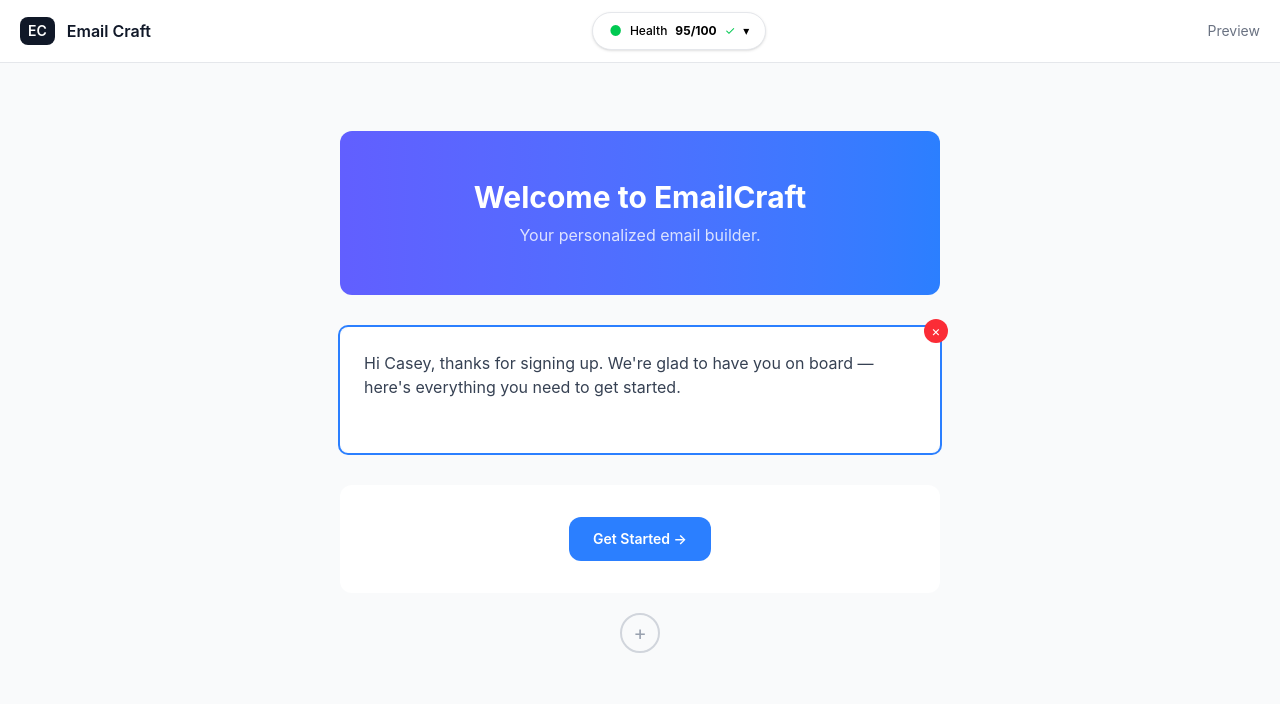
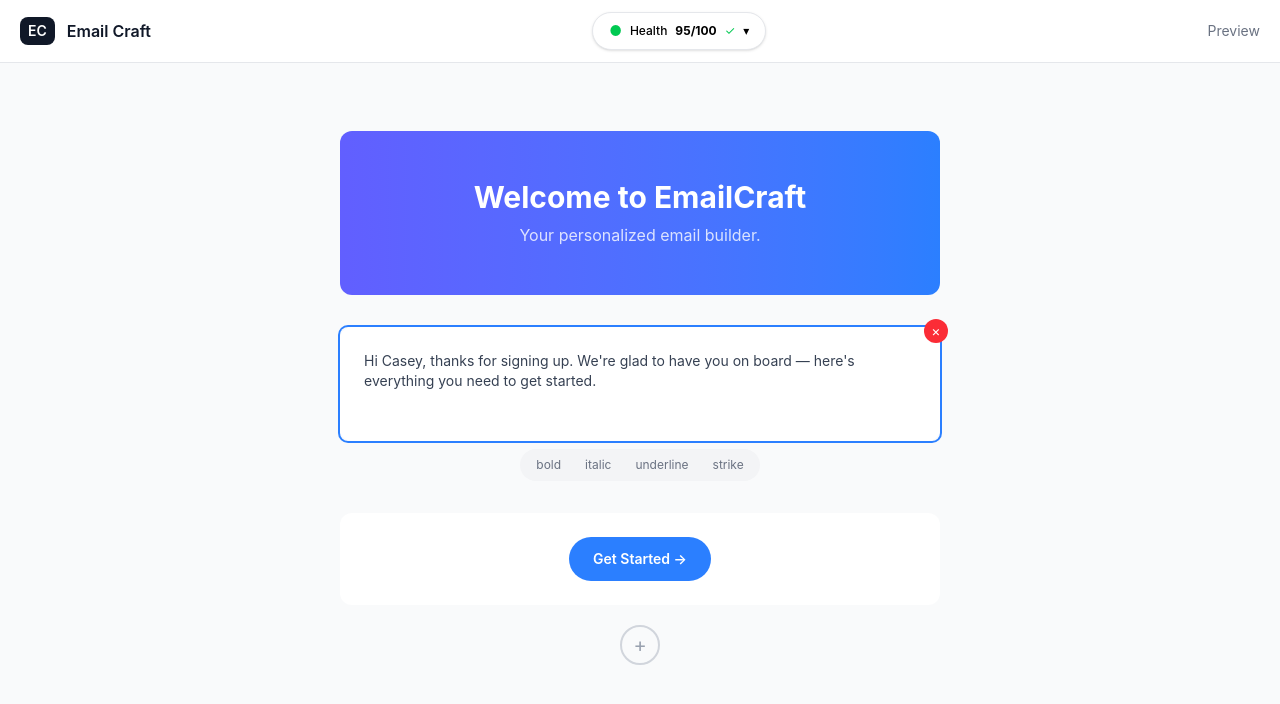
Before and after one commit to sumaisa-mou/email-craft, a React (Vite) app: page / in a window 1280 px wide. Both pictures are taken after a click on the element 640 px from the left and 375 px from the top of the page. Shown: the top 704 px of the page. Built offline with nearby package versions, Linux system fonts and the light colour scheme.

Commit message:
Add text and hero style options with toolbar controls and preview support

```diff
--- a/src/blocks/ButtonBlock.tsx
+++ b/src/blocks/ButtonBlock.tsx
@@ -1,54 +1,43 @@
+import type {ButtonStyle} from "../types";
+
 interface ButtonBlockProps {
     text: string
     url: string
     isSelected?: boolean
     onUpdate?: (data: { text?: string; url?: string }) => void
-    position?: 'left' | 'center' | 'right'
-    onUpdatePostion?: (data: { position?: string }) => void
+    type?: ButtonStyle
 }
 
-const alignMap = {
-    left: 'items-start',
-    center: 'items-center',
-    right: 'items-end',
+const styleMap = {
+    solid: 'bg-blue-500 text-white',
+    outline: 'border-2 border-blue-500 text-blue-500 bg-transparent',
+    ghost: 'text-blue-500 bg-transparent',
 }
 
-function ButtonBlock({ text, url, isSelected, onUpdate, position = 'center', onUpdatePostion }: ButtonBlockProps) {
+function ButtonBlock({ text, url, isSelected, onUpdate, type = 'solid' }: ButtonBlockProps) {
     return (
-        <div className={`bg-white rounded-xl p-8 text-${position}`}>
+        <div className="bg-white rounded-xl p-6 text-center">
             {isSelected ? (
-                <div className={`flex flex-col ${alignMap[position]} gap-3`}>
+                <div className="flex flex-col items-center gap-3">
                     <input
                         type="text"
                         value={text}
                         onChange={(e) => onUpdate?.({ text: e.target.value })}
                         placeholder="Button text"
-                        className="bg-blue-500 text-white px-6 py-3 rounded-xl text-sm font-semibold outline-none text-center"
+                        className={`${styleMap[type]} inline-block px-6 py-3 rounded-full text-sm font-semibold outline-none text-center`}
                         onClick={(e) => e.stopPropagation()}
                     />
                     <input
                         type="text"
                         value={url}
                         onChange={(e) => onUpdate?.({ url: e.target.value })}
-                        placeholder="https://..."
-                        className="text-sm text-gray-500 bg-gray-100 px-3 py-1 rounded outline-none w-64 text-center"
+                        placeholder="https://example.com"
+                        className="text-sm text-gray-400 border border-gray-200 px-4 py-2 rounded-full outline-none w-64 text-center"
                         onClick={(e) => e.stopPropagation()}
                     />
-                    <div className="flex items-center justify-center gap-2">
-                        {(['left', 'center', 'right'] as const).map((s) => (
-                            <button
-                                key={s}
-                                onClick={(e) => {
-                                    e.stopPropagation()
-                                    onUpdatePostion?.({ position: s })
-                                }}
-                                className={`px-3 py-1 text-xs rounded ${position === s ? 'bg-blue-500 text-white' : 'bg-white shadow'}`}
-                            > {s} </button>
-                        ))}
-                    </div>
                 </div>
             ) : (
-                <a href={url} className="inline-block bg-blue-500 text-white px-6 py-3 rounded-xl text-sm font-semibold hover:bg-blue-600">
+                <a href={url} className={`${styleMap[type]} inline-block px-6 py-3 rounded-full text-sm font-semibold`}>
                     {text}
                 </a>
             )}
--- a/src/blocks/HeroBlock.tsx
+++ b/src/blocks/HeroBlock.tsx
@@ -1,26 +1,34 @@
+import type {HeroStyle} from "../types";
+
 interface HeroBlockProps {
     title: string
     subtitle: string
     isSelected?: boolean
     onUpdate?: (data: { title?: string, subtitle?: string}) => void
+    style?: HeroStyle
+}
+const styleMap: Record<string, string> = {
+    'centered': 'text-center',
+    'left': 'text-left',
+    'right': 'text-right',
 }
 
-function HeroBlock({title, subtitle, isSelected, onUpdate}: HeroBlockProps) {
+function HeroBlock({title, subtitle, isSelected, onUpdate, style='centered'}: HeroBlockProps) {
     return (
-        <div className="bg-gradient-to-r from-indigo-500 to-blue-500 rounded-xl p-12 text-center text-white">
+        <div className={`bg-gradient-to-r from-indigo-500 to-blue-500 rounded-xl p-12 ${styleMap[style]} text-white`}>
             {isSelected ? (
                 <>
                     <input
                         type="text"
                         value={title}
                         onChange={(e) => onUpdate?.({ title: e.target.value })}
-                        className="text-3xl font-bold bg-transparent text-white text-center w-full outline-none"
+                        className={`text-3xl font-bold bg-transparent text-white ${styleMap[style]} w-full outline-none`}
                     />
                     <input
                         type="text"
                         value={subtitle}
                         onChange={(e) => onUpdate?.({ subtitle: e.target.value })}
-                        className="text-lg mt-4 bg-transparent text-white text-center w-full outline-none"
+                        className={`text-lg mt-4 bg-transparent text-white ${styleMap[style]} w-full outline-none`}
                     />
                 </>
             ) : (
--- a/src/blocks/TextBlock.tsx
+++ b/src/blocks/TextBlock.tsx
@@ -1,21 +1,31 @@
+import type {textStyle} from "../types";
+
 interface TextBlockProps {
     content: string
     isSelected?: boolean
     onUpdate?: (data: { content?: string }) => void
+    style?: textStyle
 }
 
-function TextBlock({content, isSelected, onUpdate}: TextBlockProps) {
+const styleMap: Record<string, string> = {
+    'bold': 'font-bold',
+    'italic': 'italic',
+    'underline': 'underline',
+    'strike': 'line-through',
+}
+
+function TextBlock({content, isSelected, onUpdate, style}: TextBlockProps) {
     return (
         <div className="bg-white rounded-xl p-6">
             {isSelected ? (
                 <textarea
                     value={content}
                     onChange={(e) => onUpdate?.({ content: e.target.value })}
-                    className="w-full bg-transparent outline-none text-gray-700 resize-none"
+                    className={`w-full bg-transparent outline-none text-gray-700 resize-none text-sm ${style ? styleMap[style] : ''}`}
                     rows={3}
                 />
             ) : (
-                <p className="text-gray-700">
+                <p className={`text-gray-700 text-sm ${style ? styleMap[style] : ''}`}>
                     {content}
                 </p>
             )}
--- a/src/components/BlockWrapper.tsx
+++ b/src/components/BlockWrapper.tsx
@@ -4,10 +4,12 @@ interface BlockWrapperProps {
     onSelect: () => void
     onDelete: () => void
     children: React.ReactNode
+    toolbar?: React.ReactNode
 }
 
-function BlockWrapper({ id, isSelected, onSelect, onDelete, children }: BlockWrapperProps) {
+function BlockWrapper({ id, isSelected, onSelect, onDelete, children, toolbar }: BlockWrapperProps) {
     return (
+        <div className="relative">
             <div
                 onClick={(e) => {
                     e.stopPropagation()
@@ -30,6 +32,12 @@ function BlockWrapper({ id, isSelected, onSelect, onDelete, children }: BlockWra
                 )}
                 {children}
             </div>
+            {isSelected && toolbar && (
+                <div className="flex justify-center mt-2">
+                    {toolbar}
+                </div>
+            )}
+        </div>
     )
 }
 
--- a/src/components/Canvas.tsx
+++ b/src/components/Canvas.tsx
@@ -72,6 +72,73 @@ function Canvas({blocks, setBlocks, selectedId, setSelectedId, showPicker, setSh
         setBlocks(blocks.map(block => block.id === id ? { ...block, data: { ...block.data, ...newData} } : block))
     }
 
+    const getBlockToolbar = (block: Block) => {
+        switch (block.type) {
+            case 'button':
+                return (
+                    <div className="flex items-center justify-center bg-gray-100 rounded-full p-1">
+                        {(['solid', 'outline', 'ghost'] as const).map((s) => (
+                            <button
+                                key={s}
+                                onClick={(e) => {
+                                    e.stopPropagation()
+                                    updateBlock(block.id, { type: s })
+                                }}
+                                className={`px-4 py-1 text-xs rounded-full ${(block.data.type || 'solid') === s ? 'bg-gray-900 text-white' : 'text-gray-500'}`}
+                            >{s}</button>
+                        ))}
+                    </div>
+                )
+            case 'spacer':
+                return (
+                    <div className="flex items-center justify-center bg-gray-100 rounded-full p-1">
+                        {(['small', 'medium', 'large'] as const).map((s) => (
+                            <button
+                                key={s}
+                                onClick={(e) => {
+                                    e.stopPropagation()
+                                    updateBlock(block.id, { size: s })
+                                }}
+                                className={`px-4 py-1 text-xs rounded-full ${(block.data.size || 'medium') === s ? 'bg-gray-900 text-white' : 'text-gray-500'}`}
+                            >{s}</button>
+                        ))}
+                    </div>
+                )
+            case 'text':
+                return (
+                    <div className="flex items-center justify-center bg-gray-100 rounded-full p-1">
+                        {(['bold', 'italic', 'underline', 'strike'] as const).map((s) => (
+                            <button
+                                key={s}
+                                onClick={(e) => {
+                                    e.stopPropagation()
+                                    updateBlock(block.id, { style: block.data.style === s ? undefined : s })
+                                }}
+                                className={`px-3 py-1 text-xs rounded-full ${block.data.style === s ? 'bg-gray-900 text-white' : 'text-gray-500'}`}
+                            >{s}</button>
+                        ))}
+                    </div>
+                )
+            case 'hero':
+                return (
+                    <div className="flex items-center justify-center bg-gray-100 rounded-full p-1">
+                        {(['centered', 'left', 'right'] as const).map((s) => (
+                            <button
+                                key={s}
+                                onClick={(e) => {
+                                    e.stopPropagation()
+                                    updateBlock(block.id, { style: block.data.style === s ? undefined : s })
+                                }}
+                                className={`px-3 py-1 text-xs rounded-full ${block.data.style === s ? 'bg-gray-900 text-white' : 'text-gray-500'}`}
+                            >{s}</button>
+                        ))}
+                    </div>
+                )
+            default:
+                return undefined
+        }
+    }
+
     return (
         <div className="w-full max-w-[600px] flex flex-col gap-1">
 
@@ -79,15 +146,15 @@ function Canvas({blocks, setBlocks, selectedId, setSelectedId, showPicker, setSh
                 const renderBlockContent = () => {
                     switch (block.type) {
                         case 'hero':
-                            return <HeroBlock title={block.data.title as string} subtitle={block.data.subtitle as string} isSelected={selectedId === block.id} onUpdate={(data) => updateBlock(block.id, data)} />
+                            return <HeroBlock title={block.data.title as string} style={block.data.style as 'centered' | 'left' | 'right' } subtitle={block.data.subtitle as string} isSelected={selectedId === block.id} onUpdate={(data) => updateBlock(block.id, data)} />
                         case 'text':
-                            return <TextBlock content={block.data.content as string} isSelected={selectedId === block.id} onUpdate={(data) => updateBlock(block.id, data)} />
+                            return <TextBlock content={block.data.content as string} style={block.data.style as 'bold' | 'italic' | 'underline' | 'strike'} isSelected={selectedId === block.id} onUpdate={(data) => updateBlock(block.id, data)} />
                         case 'button':
-                            return <ButtonBlock text={block.data.text as string} url={block.data.url as string} position={block.data.position as 'left' | 'center' | 'right'} isSelected={selectedId === block.id} onUpdate={(data) => updateBlock(block.id, data)} onUpdatePostion={(data) => updateBlock(block.id, data)} />
+                            return <ButtonBlock text={block.data.text as string} url={block.data.url as string} type={block.data.type as 'solid' | 'outline' | 'ghost'} isSelected={selectedId === block.id} onUpdate={(data) => updateBlock(block.id, data)} />
                         case 'divider':
                             return <DividerBlock />
                         case 'spacer':
-                            return <SpacerBlock size={block.data.size as 'small' | 'medium' | 'large'} isSelected={selectedId === block.id} onUpdate={(data) => updateBlock(block.id, data)} />
+                            return <SpacerBlock size={block.data.size as 'small' | 'medium' | 'large'} />
                         case 'html':
                             return <HTMLBlock code={block.data.code as string} isSelected={selectedId === block.id} onUpdate={(data) => updateBlock(block.id, data)} />
                         case 'image':
@@ -124,6 +191,7 @@ function Canvas({blocks, setBlocks, selectedId, setSelectedId, showPicker, setSh
                             isSelected={selectedId === block.id}
                             onSelect={() => setSelectedId(block.id)}
                             onDelete={() => deleteBlock(block.id)}
+                            toolbar={getBlockToolbar(block)}
                         >
                             {renderBlockContent()}
                         </BlockWrapper>
@@ -163,7 +231,7 @@ function getDefaultData(type: BlockType): Record<string, unknown>{
         case 'text':
             return { content: 'Start typing...' }
         case 'button':
-            return { text: 'Click me', url: '#', position: 'center' }
+            return { text: 'Click me', url: '', type: 'solid' }
         case 'divider':
             return {}
         case 'spacer':
--- a/src/components/preview/ClientPreviewBlocks.tsx
+++ b/src/components/preview/ClientPreviewBlocks.tsx
@@ -12,10 +12,16 @@ function ClientPreviewBlocks({ blocks, quirks }: ClientPreviewBlocksProps) {
             {blocks.map((block) => {
                 switch (block.type) {
                     case 'hero':
+                        const heroStyles: Record<string, string> = {
+                            centered: 'text-center',
+                            left: 'text-left',
+                            right: 'text-right',
+                        }
+                        const heroStyle = (block.data.style as string) || 'centered'
                         return (
                             <div key={block.id} className="relative">
                                 <div
-                                    className={`p-8 text-center text-white ${
+                                    className={`p-8 ${heroStyles[heroStyle]} text-white ${
                                         quirks.noGradient
                                             ? 'bg-indigo-500'
                                             : 'bg-gradient-to-r from-indigo-500 to-blue-500'
@@ -31,24 +37,31 @@ function ClientPreviewBlocks({ blocks, quirks }: ClientPreviewBlocksProps) {
                         )
 
                     case 'text':
+                        const textStyles: Record<string, string> = {
+                            bold: 'font-bold',
+                            italic: 'italic',
+                            underline: 'underline',
+                            strike: 'line-through',
+                        }
+                        const textStyle = block.data.style as string
                         return (
                             <div key={block.id} className="py-4">
-                                <p className="text-gray-700 text-sm leading-relaxed">{block.data.content as string}</p>
+                                <p className={`text-gray-700 text-sm leading-relaxed ${textStyle ? textStyles[textStyle] : ''}`}>{block.data.content as string}</p>
                             </div>
                         )
 
                     case 'button':
-                        const btnAlign = {
-                            left: 'text-left',
-                            center: 'text-center',
-                            right: 'text-right',
+                        const btnStyles = {
+                            solid: 'bg-blue-500 text-white',
+                            outline: 'border-2 border-blue-500 text-blue-500',
+                            ghost: 'text-blue-500',
                         }
-                        const btnPos = (block.data.position as string) || 'center'
+                        const btnType = (block.data.type as string) || 'solid'
                         return (
-                            <div key={block.id} className={`relative py-2 ${btnAlign[btnPos as keyof typeof btnAlign]}`}>
+                            <div key={block.id} className="relative py-2 text-center">
                                 <span
-                                    className={`inline-block bg-blue-500 text-white px-6 py-3 text-sm font-semibold ${
-                                        quirks.noBorderRadius ? '' : 'rounded-lg'
+                                    className={`inline-block px-6 py-3 text-sm font-semibold ${btnStyles[btnType as keyof typeof btnStyles]} ${
+                                        quirks.noBorderRadius ? '' : 'rounded-full'
                                     }`}
                                 >
                                     {block.data.text as string}
--- a/src/components/preview/PreviewBlocks.tsx
+++ b/src/components/preview/PreviewBlocks.tsx
@@ -10,10 +10,16 @@ function PreviewBlocks({ blocks }: PreviewBlocksProps) {
             {blocks.map((block) => {
                 switch (block.type) {
                     case 'hero':
+                        const heroStyles: Record<string, string> = {
+                            centered: 'text-center',
+                            left: 'text-left',
+                            right: 'text-right',
+                        }
+                        const heroStyle = (block.data.style as string) || 'centered'
                         return (
                             <div
                                 key={block.id}
-                                className="bg-gradient-to-r from-indigo-500 to-blue-500 rounded-xl p-10 text-center text-white"
+                                className={`bg-gradient-to-r from-indigo-500 to-blue-500 rounded-xl p-10 ${heroStyles[heroStyle]} text-white`}
                             >
                                 <h1 className="text-2xl font-bold mb-2">{block.data.title as string}</h1>
                                 <p className="text-white/80">{block.data.subtitle as string}</p>
@@ -21,24 +27,31 @@ function PreviewBlocks({ blocks }: PreviewBlocksProps) {
                         )
 
                     case 'text':
+                        const textStyles: Record<string, string> = {
+                            bold: 'font-bold',
+                            italic: 'italic',
+                            underline: 'underline',
+                            strike: 'line-through',
+                        }
+                        const textStyle = block.data.style as string
                         return (
                             <div key={block.id} className="py-4">
-                                <p className="text-gray-700 leading-relaxed">{block.data.content as string}</p>
+                                <p className={`text-gray-700 leading-relaxed ${textStyle ? textStyles[textStyle] : ''}`}>{block.data.content as string}</p>
                             </div>
                         )
 
                     case 'button':
-                        const btnAlign = {
-                            left: 'text-left',
-                            center: 'text-center',
-                            right: 'text-right',
+                        const btnStyles = {
+                            solid: 'bg-blue-500 text-white',
+                            outline: 'border-2 border-blue-500 text-blue-500',
+                            ghost: 'text-blue-500',
                         }
-                        const btnPos = (block.data.position as string) || 'center'
+                        const btnType = (block.data.type as string) || 'solid'
                         return (
-                            <div key={block.id} className={`py-2 ${btnAlign[btnPos as keyof typeof btnAlign]}`}>
+                            <div key={block.id} className="py-2 text-center">
                                 <a
                                     href={block.data.url as string}
-                                    className="inline-block bg-blue-500 text-white px-6 py-3 rounded-lg text-sm font-semibold"
+                                    className={`inline-block px-6 py-3 rounded-full text-sm font-semibold ${btnStyles[btnType as keyof typeof btnStyles]}`}
                                 >
                                     {block.data.text as string}
                                 </a>
--- a/src/types/index.ts
+++ b/src/types/index.ts
@@ -1,9 +1,9 @@
 export type BlockType = 'hero' | 'text' | 'image' | 'button' | 'html' | 'divider' | 'spacer'
 
-export type HeoStyle = 'centered' | 'left' | 'minimal'
+export type HeroStyle = 'centered' | 'left' | 'right'
 export type ButtonStyle = 'solid' | 'outline' | 'ghost'
-export type DividerStyle = 'solid' | 'dashed' | 'dots'
 export type SpacerStyle = 'small' | 'medium' | 'large'
+export type textStyle = 'bold' | 'italic' | 'underline' | 'strike'
 
 export interface Block {
     id: string,
```
Also changed, not shown: src/blocks/SpacerBlock.tsx (+1 -17 lines), 1 other file (tests, documents, lock files or other folders). Lines whose indentation alone changed are shown as unchanged.
